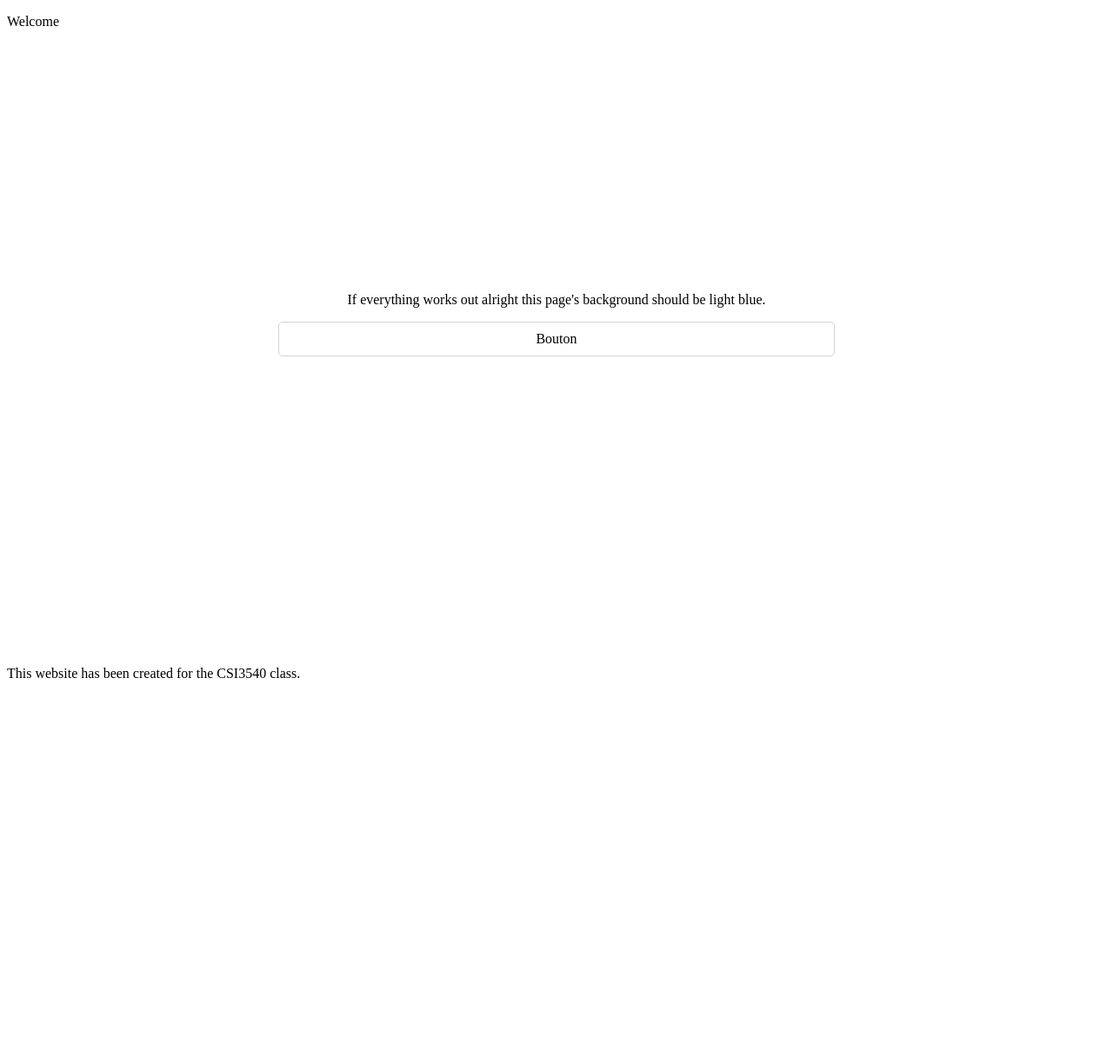
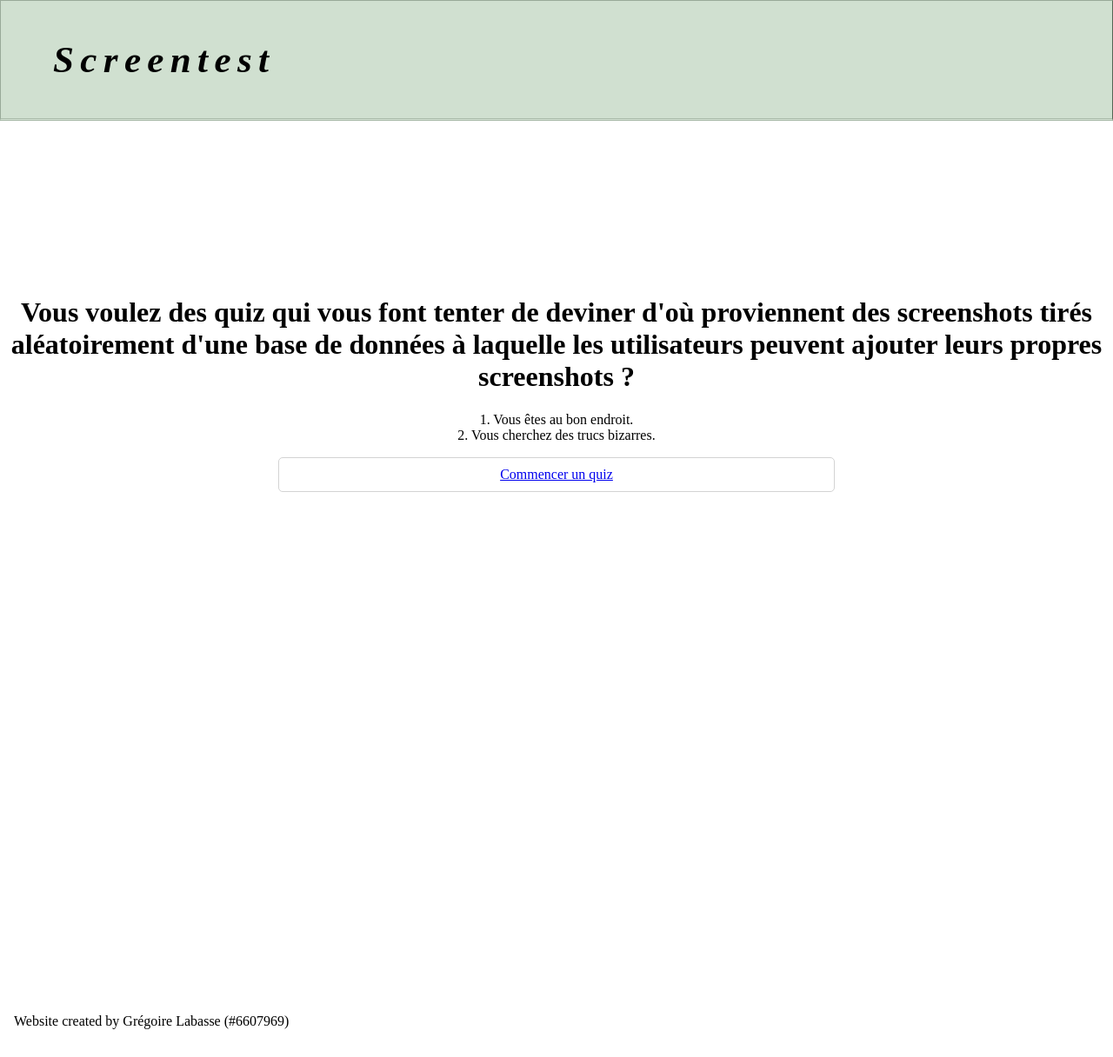
Before and after one commit to SentorBis/screentest, a PHP site: page / in a window 1280 px wide. Shown: the whole page at 87% size. Before the commit the page ends 780 px from the top, so only its background shows below. Run offline with PHP 8.4, Linux system fonts and the light colour scheme.

Commit message:
More fiddling with HTML and CSS, adding a dedicated page for quizes.

```diff
--- a/index.html
+++ b/index.html
@@ -2,14 +2,20 @@
 <html>
   <head>
     <meta charset="utf-8">
-    <link rel="stylesheet" type="text/css" href="mystyle.css">
+    <link rel="stylesheet" type="text/css" href="myStyle.css">
   </head>
-  <header><p>Welcome</p></header>
+  <header>
+    <h3>Screentest</h3>
+  </header>
   <body>
 	<center>
-	  <p>If everything works out alright this page's background should be light blue.</p>
-	  <p class="answer">Bouton</p>
+	  <h1>Vous voulez des quiz qui vous font tenter de deviner d'où proviennent des screenshots tirés aléatoirement d'une base de données à laquelle les utilisateurs peuvent ajouter leurs propres screenshots ?</h1>
+	  <p>1. Vous êtes au bon endroit.<br>
+	  2. Vous cherchez des trucs bizarres.</p>
+	  <p class="answer"><a href="quiz.html">Commencer un quiz</a></p>
+  <footer>
+	<p>Website created by Grégoire Labasse (#6607969)</p>
+	</footer>
 	</center>
   </body>
-  <footer><p>This website has been created for the CSI3540 class.</p></footer>
 </html>
--- a/myStyle.css
+++ b/myStyle.css
@@ -1,13 +1,34 @@
 body {
+	margin: 0;
+	padding-bottom: 6rem;
 	background-color: white;
+	min-height: 100%;
+}
+
+header {
+	background: #d0e0d0;
+	border-bottom: double 3px #aba;
+	border-left: solid 1px #9a9;
+	border-right: solid 1px #565;
+	border-top: solid 1px #9a9;
+	font: italic normal 230% 'Times New Roman', Times, serif;
+	letter-spacing: 0.2em;
+	margin: 0;
+	padding: 0px 10px 0px 60px;
 }
 
 center {
 	position: absolute;
+	top: 40%;
+	right: 0;
+	bottom: 20%;
 	left: 0;
-	top: 40%;
 	width: 100%;
 	text-align: center;
+	margin: 0;
+	padding-bottom: 6rem;
+	background-color: white;
+	min-height: 100%;
 }
 
 p.answer {
@@ -20,5 +41,6 @@ p.answer {
 }
 footer {
 	position: absolute;
-	bottom: 0;
+	bottom: 0%;
+	padding: 1rem;
 }
```
